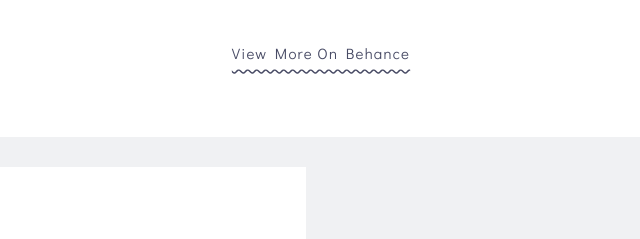
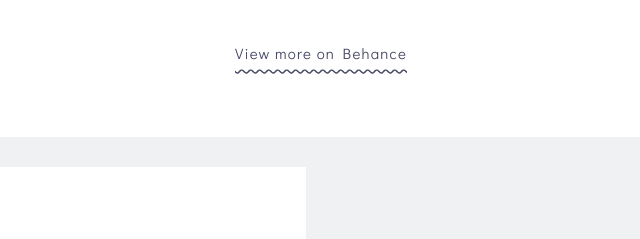
Before and after one commit to Khushbooumrigar/portfolio, a plain HTML site: page index.html in a window 1280 px wide. Shown: the part 1439-1678 px from the top of the page, 319-959 px from the left. Drawn offline with Linux system fonts and the light colour scheme.

Commit message:
Update index.html
view more on behance updated

```diff
--- a/index.html
+++ b/index.html
@@ -352,7 +352,7 @@
           title="Redirects to more projects on behance"
           href="window.open('https://www.behance.net/khushbooumrigar')"
         >
-          View More On Behance
+          View more on Behance
       </a>
       </div>
     </section>
```
